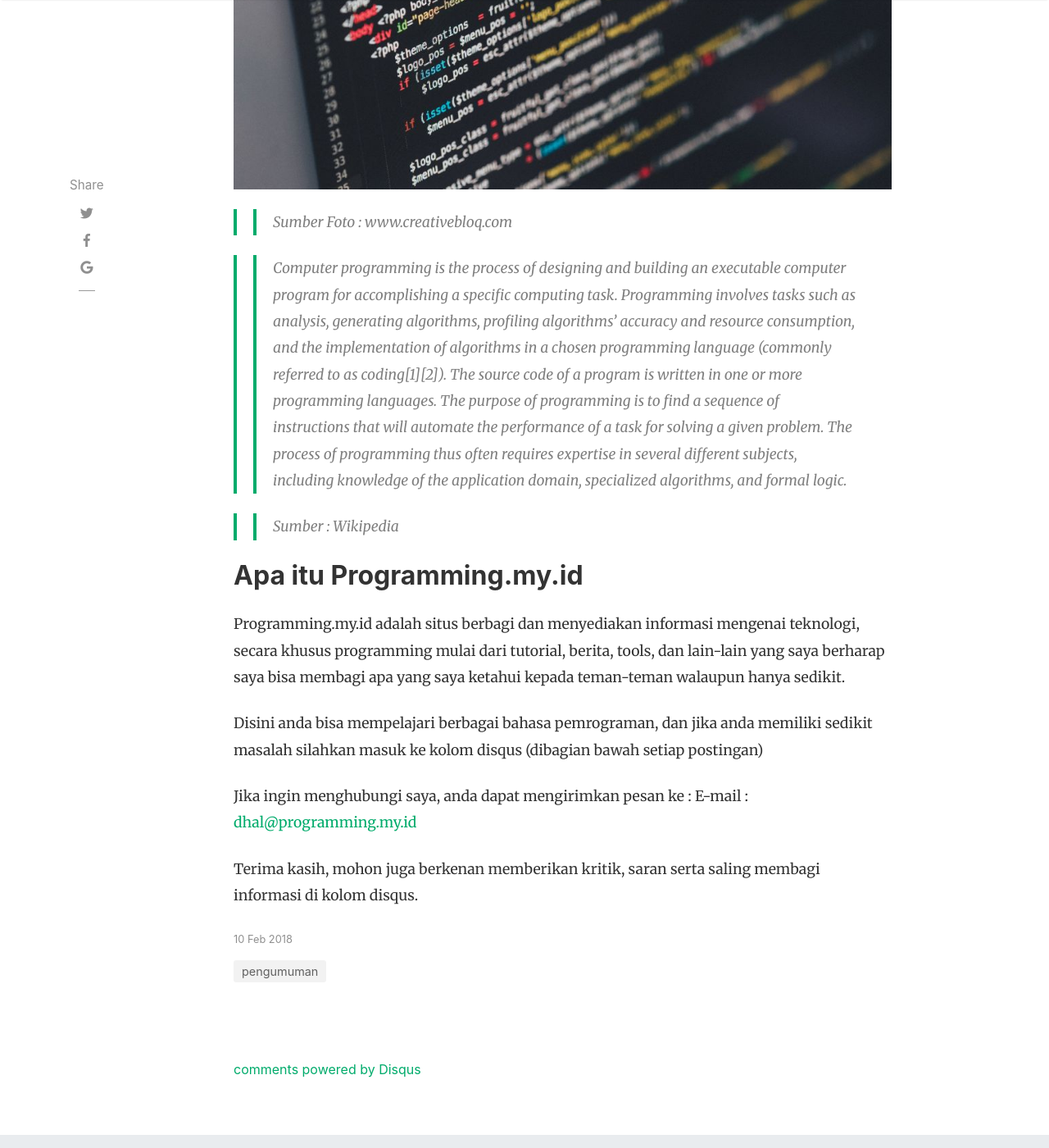
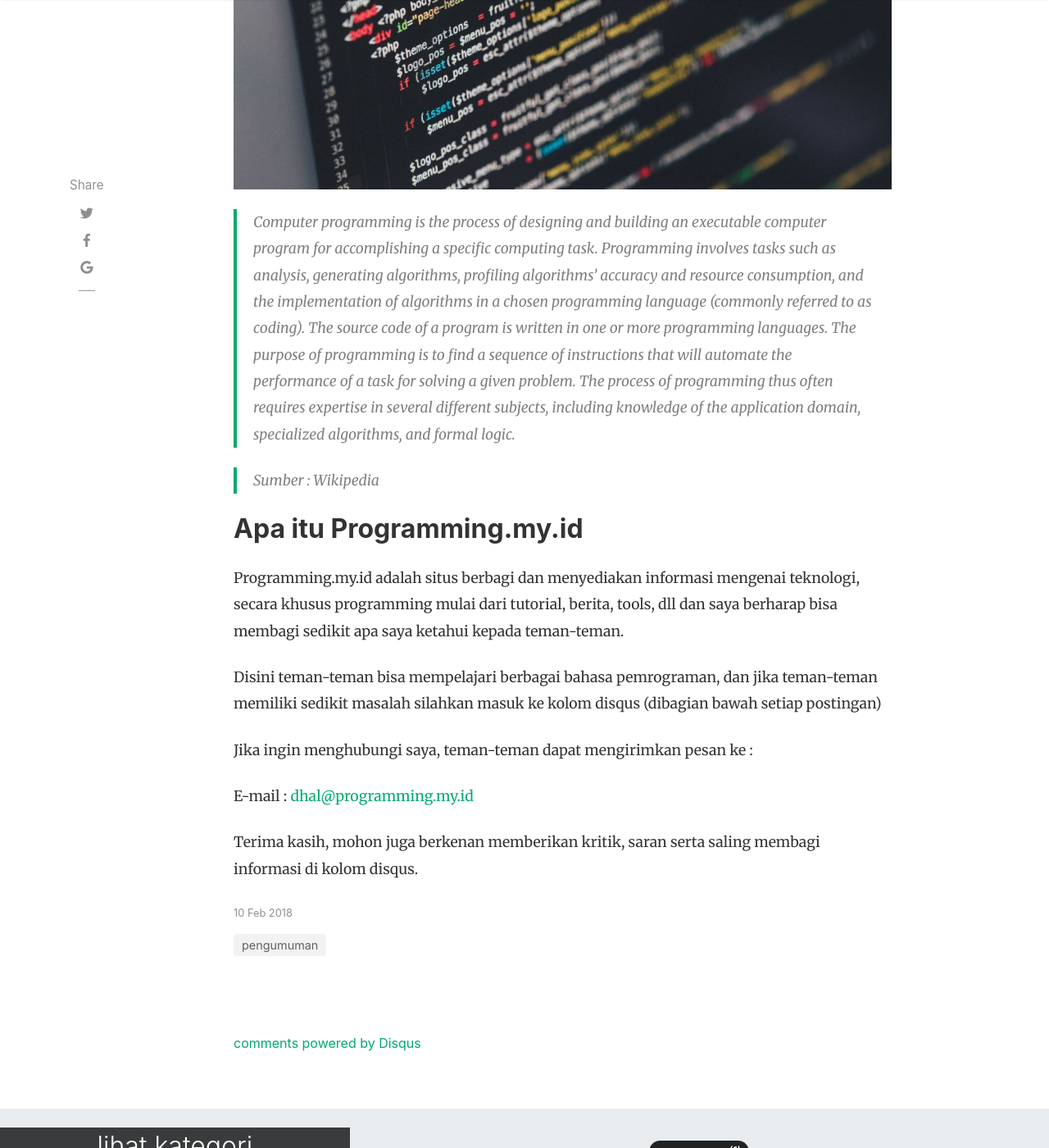
Before and after one commit to dhalul/programming-blog, a Jekyll site: the page built from _posts/2018-02-10-selamat-datang.md, in a window 1280 px wide and 1400 px high, scrolled down 635 px. Shown: the whole window at 82% size. Built offline with Jekyll 4.4.1, drawn with Linux system fonts in a browser that asks for light colours; nearby versions of some CDN libraries; comment, search, counter and statistics services are not loaded.

Commit message:
update post #1

```diff
--- a/_posts/2018-02-10-selamat-datang.md
+++ b/_posts/2018-02-10-selamat-datang.md
@@ -7,19 +7,19 @@ image: assets/images/selamat-datang.jpg
 featured: true
 hidden: false
 ---
->> Sumber Foto : www.creativebloq.com
 
->>Computer programming is the process of designing and building an executable computer program for accomplishing a specific computing task. Programming involves tasks such as analysis, generating algorithms, profiling algorithms' accuracy and resource consumption, and the implementation of algorithms in a chosen programming language (commonly referred to as coding[1][2]). The source code of a program is written in one or more programming languages. The purpose of programming is to find a sequence of instructions that will automate the performance of a task for solving a given problem. The process of programming thus often requires expertise in several different subjects, including knowledge of the application domain, specialized algorithms, and formal logic.
+>Computer programming is the process of designing and building an executable computer program for accomplishing a specific computing task. Programming involves tasks such as analysis, generating algorithms, profiling algorithms' accuracy and resource consumption, and the implementation of algorithms in a chosen programming language (commonly referred to as coding). The source code of a program is written in one or more programming languages. The purpose of programming is to find a sequence of instructions that will automate the performance of a task for solving a given problem. The process of programming thus often requires expertise in several different subjects, including knowledge of the application domain, specialized algorithms, and formal logic.
 
->>Sumber : Wikipedia
+>Sumber : Wikipedia
 
 ## Apa itu Programming.my.id
 
-Programming.my.id adalah situs berbagi dan menyediakan informasi mengenai teknologi, secara khusus programming mulai dari tutorial, berita, tools, dan lain-lain yang saya berharap saya bisa membagi apa yang saya ketahui kepada teman-teman walaupun hanya sedikit.
+Programming.my.id adalah situs berbagi dan menyediakan informasi mengenai teknologi, secara khusus programming mulai dari tutorial, berita, tools, dll dan saya berharap bisa membagi sedikit apa saya ketahui kepada teman-teman.
 
-Disini anda bisa mempelajari berbagai bahasa pemrograman, dan jika anda memiliki sedikit masalah silahkan masuk ke kolom disqus (dibagian bawah setiap postingan)
+Disini teman-teman bisa mempelajari berbagai bahasa pemrograman, dan jika teman-teman memiliki sedikit masalah silahkan masuk ke kolom disqus (dibagian bawah setiap postingan)
 
-Jika ingin menghubungi saya, anda dapat mengirimkan pesan ke :
+Jika ingin menghubungi saya, teman-teman dapat mengirimkan pesan ke :
+
 E-mail : <a href="mailto:dhal@programming.my.id">dhal@programming.my.id</a>
 
 Terima kasih, mohon juga berkenan memberikan kritik, saran serta saling membagi informasi di kolom disqus.
```
